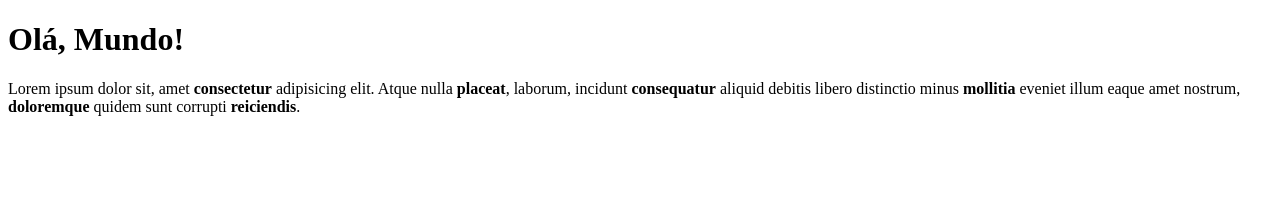
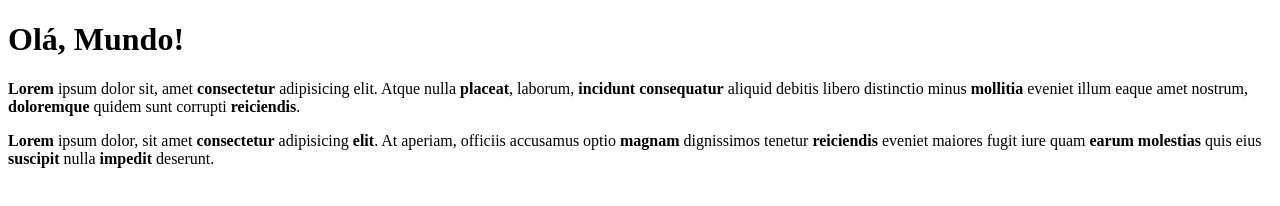
Before and after one commit to NathanSilvestres/Nathan-505, a plain HTML site: page projeto-1/index.html in a window 1280 px wide. Drawn offline with Linux system fonts and the light colour scheme.

Commit message:
Update index.html

```diff
--- a/projeto-1/index.html
+++ b/projeto-1/index.html
@@ -7,7 +7,8 @@
 </head>
 <body>
     <h1>Olá, Mundo!</h1>
-    <p>Lorem ipsum dolor sit, amet <strong>consectetur</strong> adipisicing elit. Atque nulla <strong>placeat</strong>, laborum, incidunt <strong>consequatur</strong> aliquid debitis libero distinctio minus <strong>mollitia</strong> eveniet illum eaque amet nostrum, <strong>doloremque</strong> quidem sunt corrupti <strong>reiciendis</strong>.</p>
+    <p><strong>Lorem</strong> ipsum dolor sit, amet <strong>consectetur</strong> adipisicing elit. Atque nulla <strong>placeat</strong>, laborum, <strong>incidunt</strong> <strong>consequatur</strong> aliquid debitis libero distinctio minus <strong>mollitia</strong> eveniet illum eaque amet nostrum, <strong>doloremque</strong> quidem sunt corrupti <strong>reiciendis</strong>.</p>
+    <p><strong>Lorem</strong> ipsum dolor, sit amet <strong>consectetur</strong> adipisicing <strong>elit</strong>. At aperiam, officiis accusamus optio <strong>magnam</strong> dignissimos tenetur <strong>reiciendis</strong> eveniet maiores fugit iure quam <strong>earum</strong> <strong>molestias</strong> quis eius <strong>suscipit</strong> nulla <strong>impedit</strong> deserunt.</p>
 
 </body>
 </html>
```
